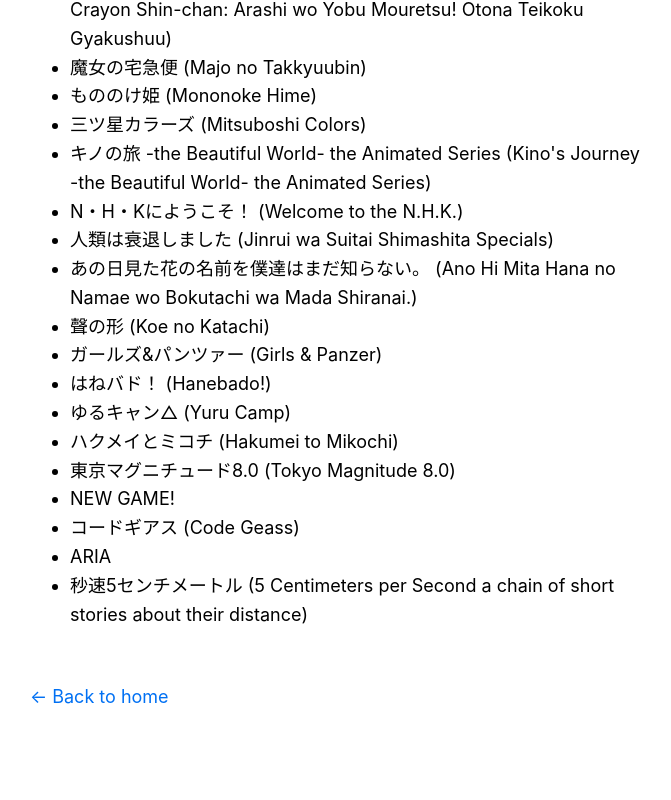
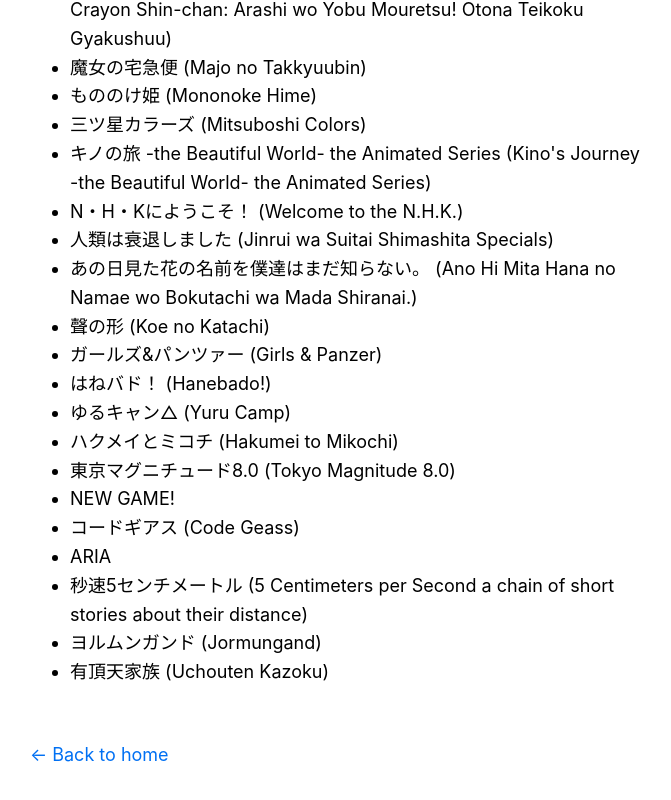
Before and after one commit to kira924age/kira924age.com, a Next.js app: page /anime in a window 1280 px wide. Shown: the part 804-1604 px from the top of the page, without its empty margins (304-975 px from the left). Built offline with nearby package versions, Linux system fonts and the light colour scheme.

Commit message:
Update anime.js

```diff
--- a/pages/anime.js
+++ b/pages/anime.js
@@ -66,6 +66,8 @@
           秒速5センチメートル (5 Centimeters per Second a chain of short stories
           about their distance)
         </li>
+        <li key="39">ヨルムンガンド (Jormungand)</li>
+        <li key="40">有頂天家族 (Uchouten Kazoku)</li>
       </ul>
     </Layout>
   );
```
